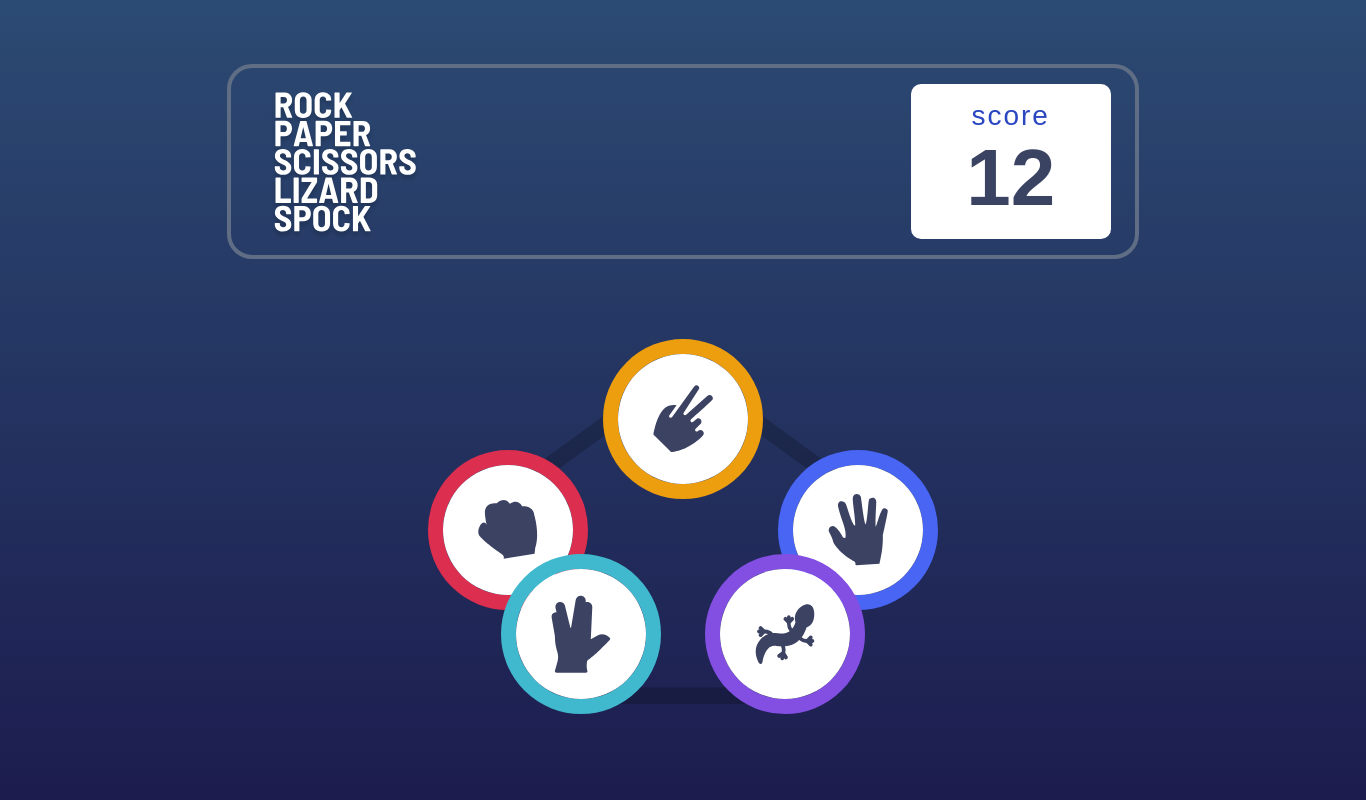
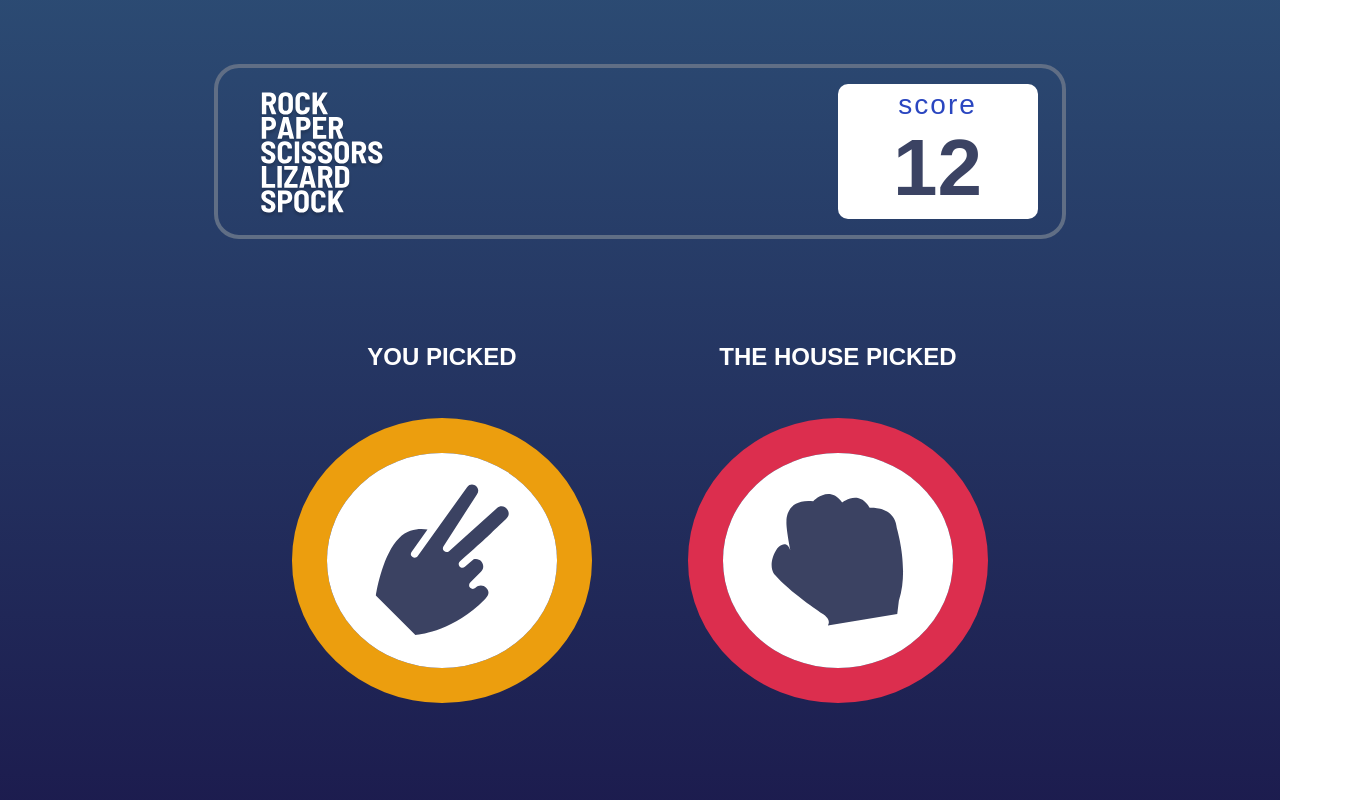
Before and after one commit to marcokwan10/rock_paper_scissors_lizard_spock, a React (Create React App) app: page / in a window 1280 px wide. Shown: the whole page, 1366 px wide, since content can reach past the window. Built offline with nearby package versions, Linux system fonts and the light colour scheme.

Commit message:
feat: result component

```diff
--- a/src/App.css
+++ b/src/App.css
@@ -68,7 +68,7 @@ html {
 body {
 	background: var(--backgroundColor);
 	height: 100vh;
-	width: 1366px;
+	max-width: 1366px;
 	margin: 0 auto;
 	font-family: var(--font);
 	padding: 2rem;
@@ -127,7 +127,7 @@ Header
 }
 
 .header-container img {
-	width: 20%;
+	width: 160px;
 	display: block;
 	object-fit: contain;
 	padding: 1rem;
@@ -162,7 +162,7 @@ h1 {
 
 /*
 ===============
-Header
+Play
 ===============
 */
 
@@ -237,3 +237,52 @@ Header
 	bottom: 12%;
 	right: 30%;
 }
+
+/*
+===============
+Result
+===============
+*/
+.result {
+	display: flex;
+	justify-content: center;
+}
+
+.result-container {
+	display: flex;
+	width: 70%;
+	height: 60vh;
+	justify-content: center;
+}
+
+.pick-container {
+	display: flex;
+	flex-direction: column;
+	align-items: center;
+	margin: 3rem;
+}
+
+.pick-container p {
+	color: var(--white);
+	font-size: 1.5rem;
+	font-weight: 600;
+	margin-bottom: 3rem;
+}
+
+.picked {
+	display: flex;
+	width: 300px;
+	height: 300px;
+	border-radius: 50%;
+	justify-content: center;
+	align-items: center;
+	overflow: hidden;
+	border-width: 35px;
+}
+
+.picked img {
+	padding: 3rem;
+	min-width: 100%;
+	min-height: 100%;
+	background: var(--white);
+}
--- a/src/App.js
+++ b/src/App.js
@@ -1,12 +1,14 @@
 import "./App.css";
 import Header from "./component/Header";
 import Play from "./component/Play";
+import Result from "./component/Result";
 
 function App() {
 	return (
 		<div>
 			<Header />
-			<Play />
+			{/* <Play /> */}
+			<Result />
 		</div>
 	);
 }
--- /dev/null
+++ b/src/component/Result.js
@@ -0,0 +1,25 @@
+import React from "react";
+
+function Result() {
+	return (
+		<div className="result">
+			<div className="result-container">
+				<div className="pick-container">
+					<p>YOU PICKED</p>
+					<div className="picked scissors">
+						<img src="/images/icon-scissors.svg" alt="scissors" />
+					</div>
+				</div>
+
+				<div className="pick-container">
+					<p>THE HOUSE PICKED</p>
+					<div className="picked rock">
+						<img src="/images/icon-rock.svg" alt="rock" />
+					</div>
+				</div>
+			</div>
+		</div>
+	);
+}
+
+export default Result;
```
